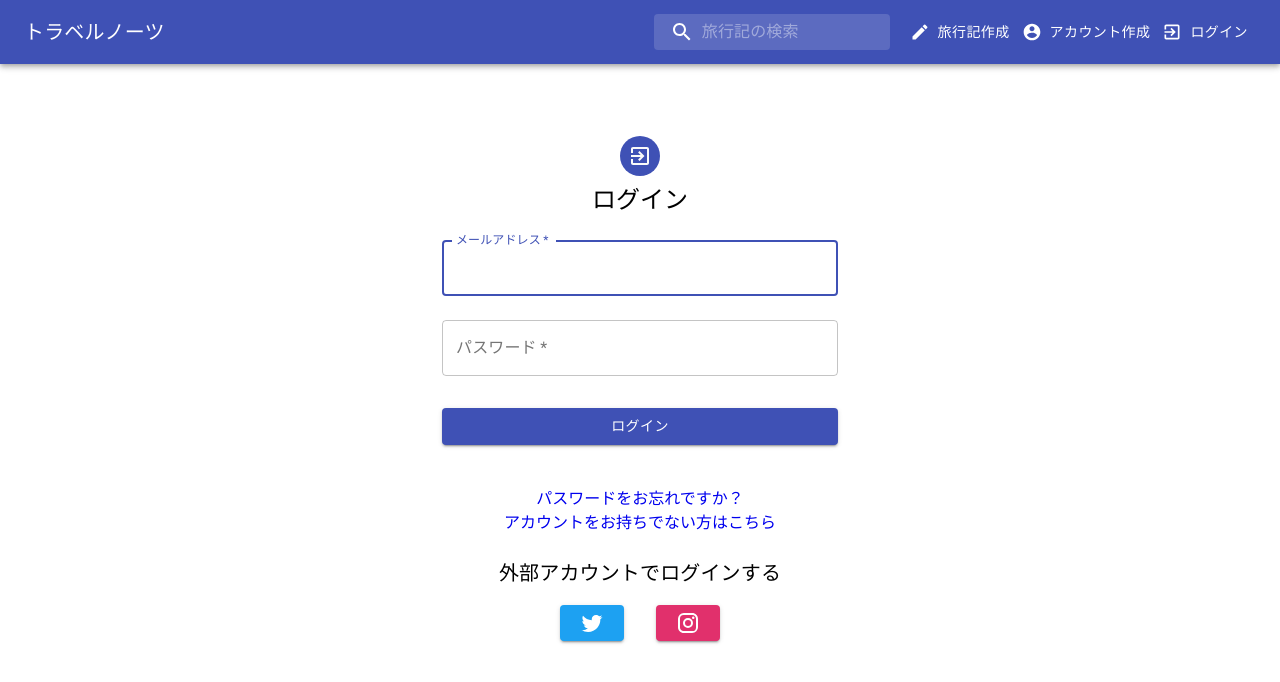
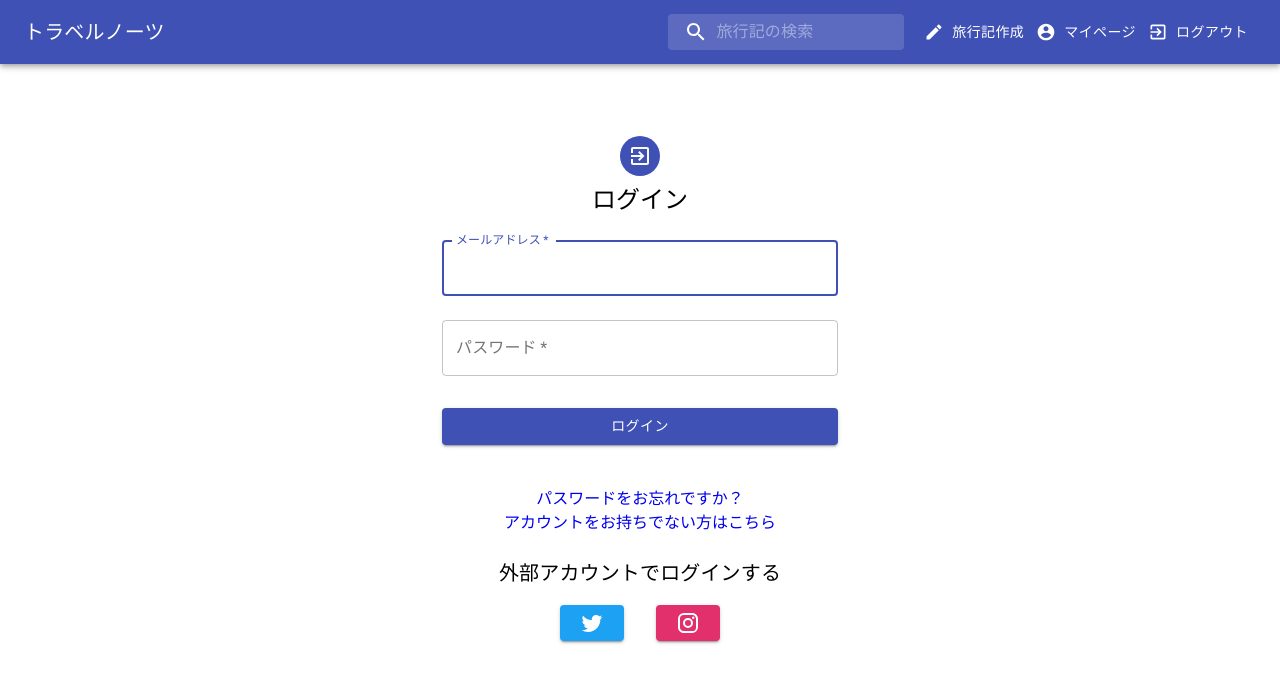
Before and after one commit to shortintern2020-A-labyrinth/TeamF, a React (Create React App) app in the folder frontend/app/: page /Login in a window 1280 px wide. Shown: the top 682 px of the page. Built offline with nearby package versions, Linux system fonts and the light colour scheme; sample sign-in values are in the browser's storage.

Commit message:
Add logout function

```diff
--- a/frontend/app/src/components/Nav.js
+++ b/frontend/app/src/components/Nav.js
@@ -11,6 +11,7 @@ import AccountCircleIcon from '@material-ui/icons/AccountCircle';
 import InputBase from '@material-ui/core/InputBase';
 import { Link } from 'react-router-dom';
 import EditIcon from '@material-ui/icons/Edit';
+import User from '../pages/User';
 
 const useStyles = makeStyles((theme) => ({
   root: {
@@ -69,15 +70,21 @@ const useStyles = makeStyles((theme) => ({
   },
 }));
 
-export default function ButtonAppBar() {
+export default function Nav(props) {
   const classes = useStyles();
+
+  const doLogout = async (e) => {
+    e.preventDefault();
+    await User.logout();
+    props.screenProps.setLoginStatus(false);
+  };
 
   return (
     <div>
       <AppBar position="static">
         <Toolbar className={classes.root}>
           <Typography variant="h6" noWrap>
-            <Link className={classes.title} to="/ListTravelNotes">
+            <Link className={classes.title} to="/">
               トラベルノーツ
             </Link>
           </Typography>
@@ -100,6 +107,27 @@ export default function ButtonAppBar() {
                 旅行記作成
               </Button>
             </Link>
+
+            {props.screenProps.loginStatus ? (
+              <>
+                <Link className={classes.navLink} to="/MyPage">
+                  <Button
+                    className={classes.navButton}
+                    startIcon={<AccountCircleIcon />}
+                  >
+                    マイページ
+                  </Button>
+                </Link>
+                <Button
+                  className={classes.navButton}
+                  startIcon={<ExitToAppIcon />}
+                  onClick={(e) => doLogout(e)}
+                >
+                  ログアウト
+                </Button>
+              </>
+            ) : (
+              <>
                 <Link className={classes.navLink} to="/Signup">
                   <Button
                     className={classes.navButton}
@@ -116,6 +144,8 @@ export default function ButtonAppBar() {
                     ログイン
                   </Button>
                 </Link>
+              </>
+            )}
           </div>
         </Toolbar>
       </AppBar>
--- a/frontend/app/src/pages/User.js
+++ b/frontend/app/src/pages/User.js
@@ -70,6 +70,7 @@ class User {
   logout = async () => {
     if (this.isLoggedIn()) {
       this.set('isLoggedIn', false);
+      this.set('token', '');
     }
   };
 }
```
Lines whose indentation alone changed are shown as unchanged.
